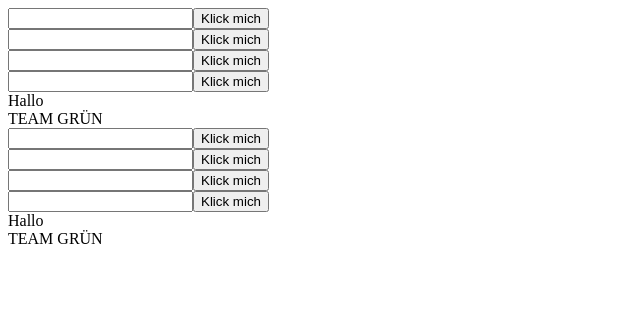
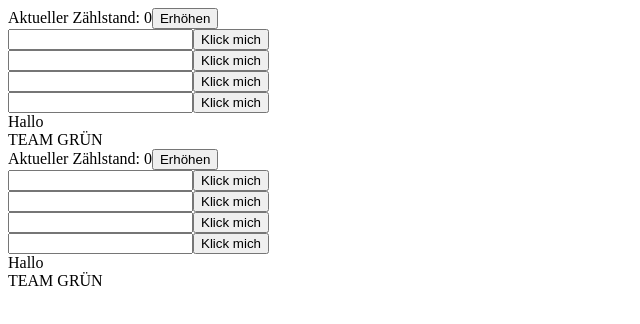
Before and after one commit to hco/react-workshop-2021-05-vs, a React (Create React App) app: page / in a window 1280 px wide. Shown: the top 324 px of the page, without its empty margins (0-640 px from the left). Built offline with nearby package versions, Linux system fonts and the light colour scheme.

Commit message:
Added Counter

```diff
--- a/src/App.tsx
+++ b/src/App.tsx
@@ -1,3 +1,4 @@
+import Counter from "./components/Counter";
 import MessageCompose from "./components/MessageCompose";
 import MessageView from "./components/MessageView";
 import Message from "./domain/Message";
@@ -12,6 +13,7 @@ export function App() {
 
   return (
     <>
+      <Counter />
       <MessageCompose />
       <MessageCompose />
       <MessageCompose />
--- /dev/null
+++ b/src/components/Counter.tsx
@@ -0,0 +1,21 @@
+import { useState } from "react";
+
+const Counter: React.FunctionComponent = () => {
+  const [counter, setCounter] = useState(0);
+
+  return (
+    <div>
+      Aktueller Zählstand: {counter}
+      <button
+        onClick={() => {
+          console.log("on click funktioniert");
+          setCounter((prevCounter) => prevCounter + 1);
+        }}
+      >
+        Erhöhen
+      </button>
+    </div>
+  );
+};
+
+export default Counter;
```
